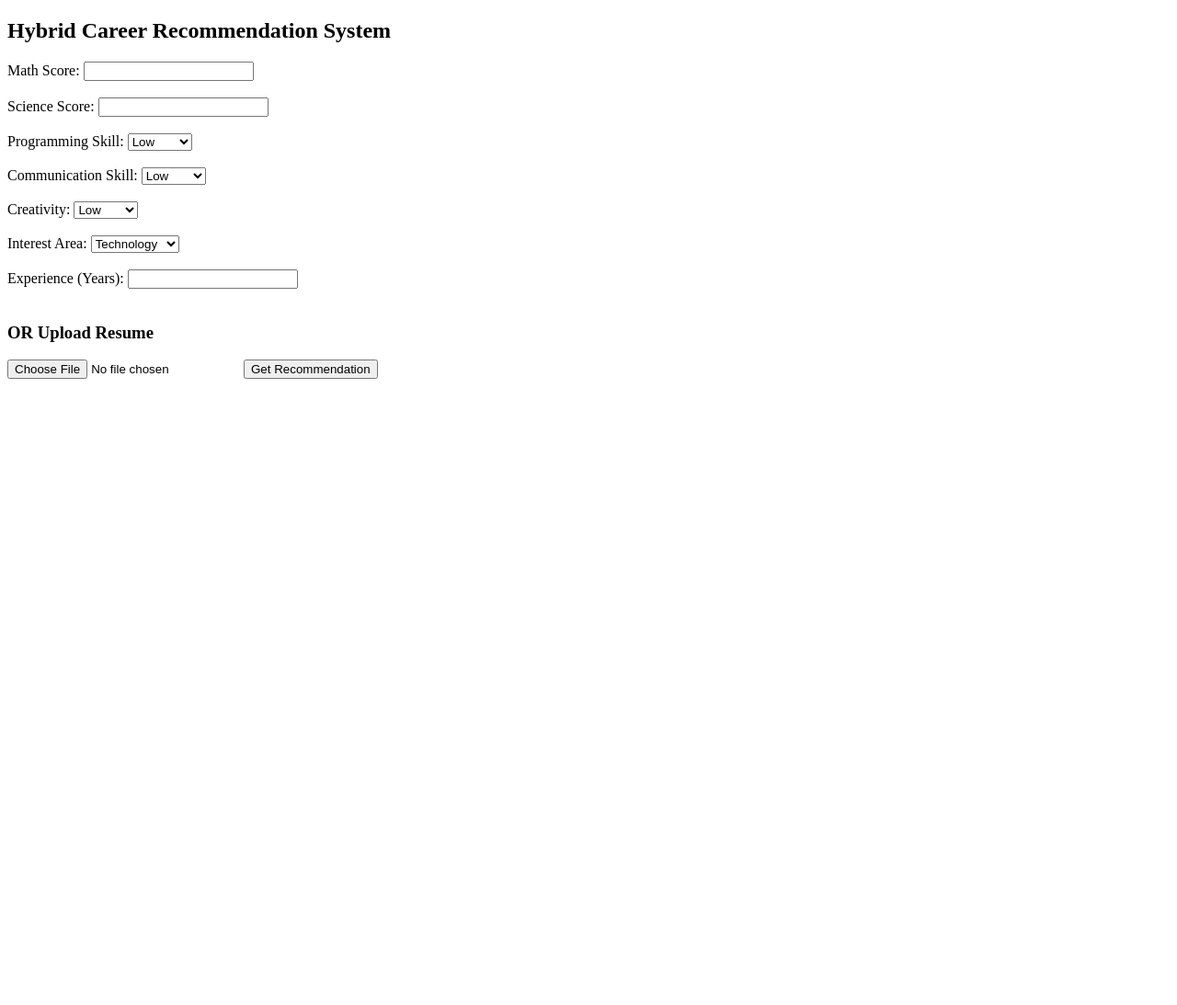
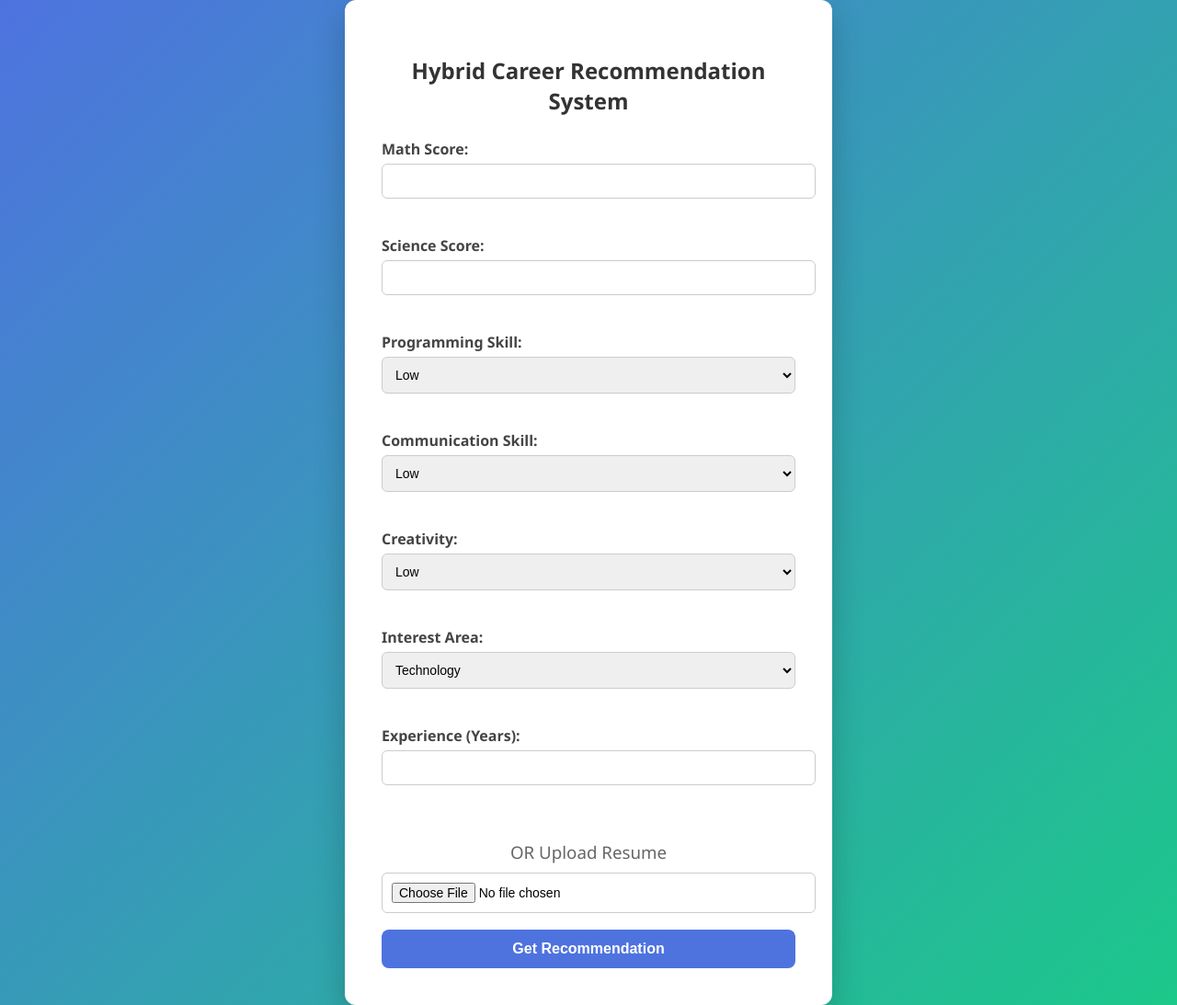
Before and after one commit to p-hariprasad/Hybrid-Career-Recommendation-System, a Flask app: page / in a window 1280 px wide. Shown: the whole page at 92% size. Before the commit the page ends 412 px from the top, so only its background shows below. Run offline with Flask 3, Linux system fonts and the light colour scheme.

Commit message:
Enhance styling and layout for index.html
Updated styles for improved layout and user experience. Modified input fields and button styles for better interaction.

```diff
--- a/app/templates/index.html
+++ b/app/templates/index.html
@@ -1,9 +1,101 @@
 <!DOCTYPE html>
 <html>
 <head>
+    <style>
+    body {
+        font-family: 'Segoe UI', Tahoma, Geneva, Verdana, sans-serif;
+        background: linear-gradient(135deg, #4e73df, #1cc88a);
+        margin: 0;
+        padding: 0;
+        display: flex;
+        justify-content: center;
+        align-items: center;
+        min-height: 100vh;
+    }
+
+    .container {
+        background: #ffffff;
+        padding: 40px;
+        width: 450px;
+        border-radius: 12px;
+        box-shadow: 0 15px 35px rgba(0, 0, 0, 0.2);
+    }
+
+    h2 {
+        text-align: center;
+        margin-bottom: 25px;
+        color: #333;
+    }
+
+    label {
+        font-weight: 600;
+        display: block;
+        margin-bottom: 5px;
+        color: #444;
+    }
+
+    input[type="number"],
+    select,
+    input[type="file"] {
+        width: 100%;
+        padding: 10px;
+        margin-bottom: 18px;
+        border-radius: 6px;
+        border: 1px solid #ccc;
+        font-size: 14px;
+        transition: 0.3s;
+    }
+
+    input[type="number"]:focus,
+    select:focus,
+    input[type="file"]:focus {
+        border-color: #4e73df;
+        outline: none;
+        box-shadow: 0 0 5px rgba(78, 115, 223, 0.3);
+    }
+
+    h3 {
+        text-align: center;
+        margin: 20px 0 10px;
+        color: #666;
+        font-weight: 500;
+    }
+
+    button {
+        width: 100%;
+        padding: 12px;
+        background: #4e73df;
+        color: white;
+        border: none;
+        border-radius: 8px;
+        font-size: 16px;
+        font-weight: bold;
+        cursor: pointer;
+        transition: 0.3s;
+    }
+
+    button:hover {
+        background: #2e59d9;
+        transform: translateY(-2px);
+        box-shadow: 0 5px 15px rgba(0, 0, 0, 0.2);
+    }
+
+    button:active {
+        transform: scale(0.98);
+    }
+
+    @media (max-width: 500px) {
+        .container {
+            width: 90%;
+            padding: 25px;
+        }
+    }
+</style>
     <title>Career Recommendation System</title>
+
 </head>
 <body>
+    <div class="container">
     <h2>Hybrid Career Recommendation System</h2>
 
     <form method="POST" enctype="multipart/form-data">
@@ -44,12 +136,13 @@
         </select><br><br>
 
         <label>Experience (Years):</label>
-        <input type="number" name="experience_years" required><br><br>
+        <input type="number" name="experience_years" ><br><br>
         <h3>OR Upload Resume</h3>
         <input type="file" name="resume" accept=".pdf,.docx">
 
 
         <button type="submit">Get Recommendation</button>
     </form>
+</div>
 </body>
 </html>
```
